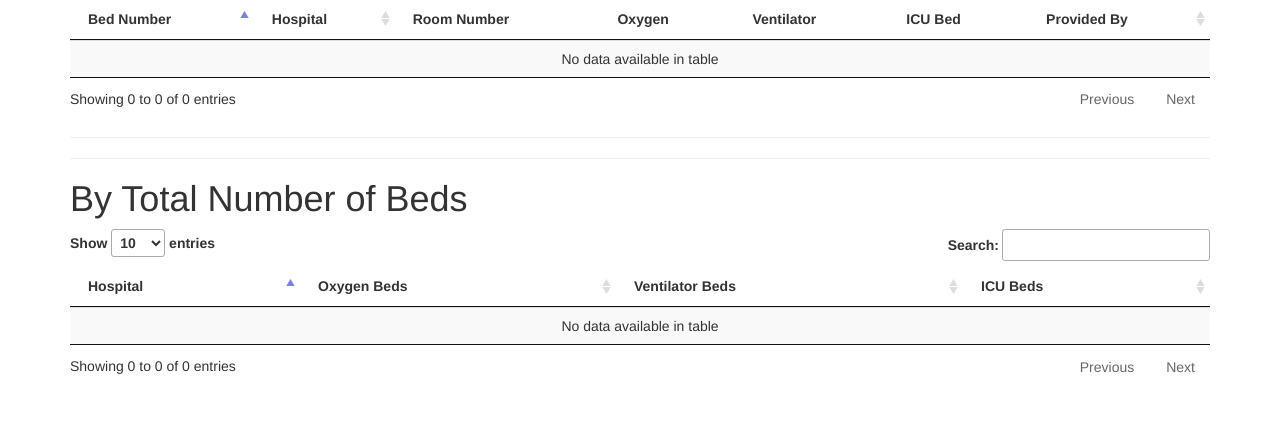
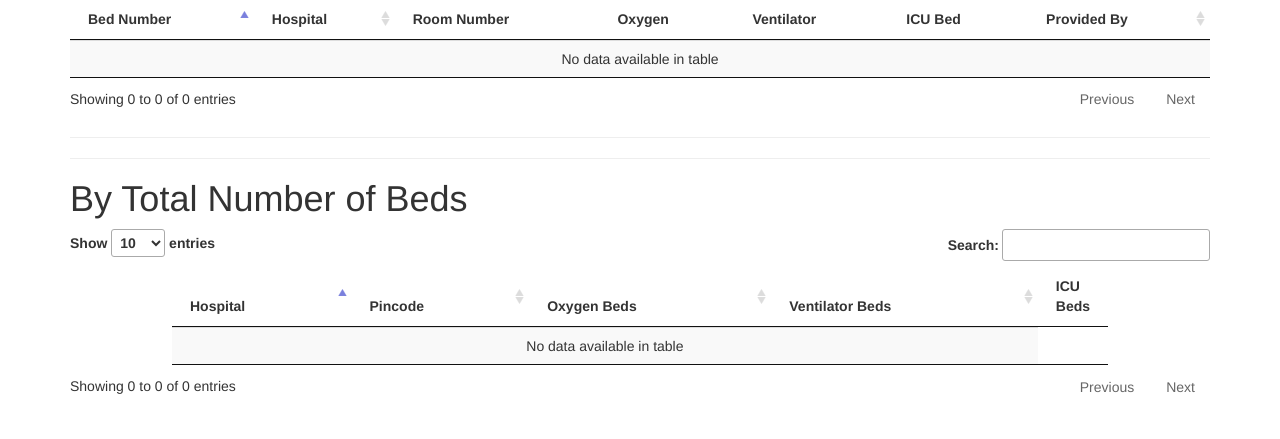
Before and after one commit to abhishak3/CoviDesk, a Flask app: page / in a window 1280 px wide. Shown: the part 361-800 px from the top of the page. Run offline with Flask 2, Linux system fonts and the light colour scheme; data that the repository does not hold is empty; parts of the project's set-up code (start-up, migrations or seed data) failed here and were passed over; some libraries are stand-ins or nearby versions.

Commit message:
added pincode field to HOSPITAL

```diff
--- a/app/main/forms.py
+++ b/app/main/forms.py
@@ -5,6 +5,7 @@ from wtforms.validators import DataRequired, Length
 class BedRegistrationForm(FlaskForm):
         number = IntegerField('Number', validators=[DataRequired()])
         hospital = StringField('Hospital Name', validators=[DataRequired(), Length(1,64)])
+        pincode = IntegerField('PinCode', validators=[DataRequired()])
         room_no = IntegerField('Room No.', validators=[DataRequired()])
         with_oxygen = BooleanField('Oxygen Available')
         is_icu = BooleanField('ICU Bed')
--- a/app/main/views.py
+++ b/app/main/views.py
@@ -21,6 +21,7 @@ def bedregister():
     if form.validate_on_submit():
         number = form.number.data
         hospital_name = form.hospital.data
+        pincode = form.pincode.data
         room_no = form.room_no.data
         with_oxygen = form.with_oxygen.data
         is_icu = form.is_icu.data
@@ -30,7 +31,7 @@ def bedregister():
         if Hospital.query.filter_by(name=hospital_name).first():
             hospital = Hospital.query.filter_by(name=hospital_name).first()
         else:
-            hospital = Hospital(name=hospital_name)
+            hospital = Hospital(name=hospital_name,pincode=pincode)
 
         bed = AvailableBeds(number=number, hospital=hospital,
                     room_no=room_no, with_oxygen=with_oxygen, is_icu=is_icu,
--- a/app/models.py
+++ b/app/models.py
@@ -48,6 +48,7 @@ class Hospital(db.Model):
     __tablename__ = 'Hospital'
     id = db.Column(db.Integer, primary_key=True)
     name = db.Column(db.String(64), nullable=False)
+    pincode = db.Column(db.Integer, nullable=False)
     available_beds = db.relationship('AvailableBeds', backref='hospital', lazy = 'dynamic')
 
     def __repr__(self):
--- a/app/templates/index.html
+++ b/app/templates/index.html
@@ -43,6 +43,7 @@
         <thead>
           <tr>
             <th>Hospital</th>
+            <th>Pincode</th>
             <th>Oxygen Beds</th>
             <th>Ventilator Beds</th>
             <th>ICU Beds</th>
@@ -54,6 +55,7 @@
           {% for hospital in hospitals %}
             <tr>
               <td>{{ hospital.name }}</td>
+              <td>{{ hospital.pincode }}</td>
               <td>{{ len(hospital.available_beds.filter_by(with_oxygen=True).all()) }}</td>
               <td>{{ len(hospital.available_beds.filter_by(with_ventilators=True).all()) }}</td>
               <td>{{ len(hospital.available_beds.filter_by(is_icu=True).all()) }}</td>
```
Also changed, not shown: data-dev.sqlite.
